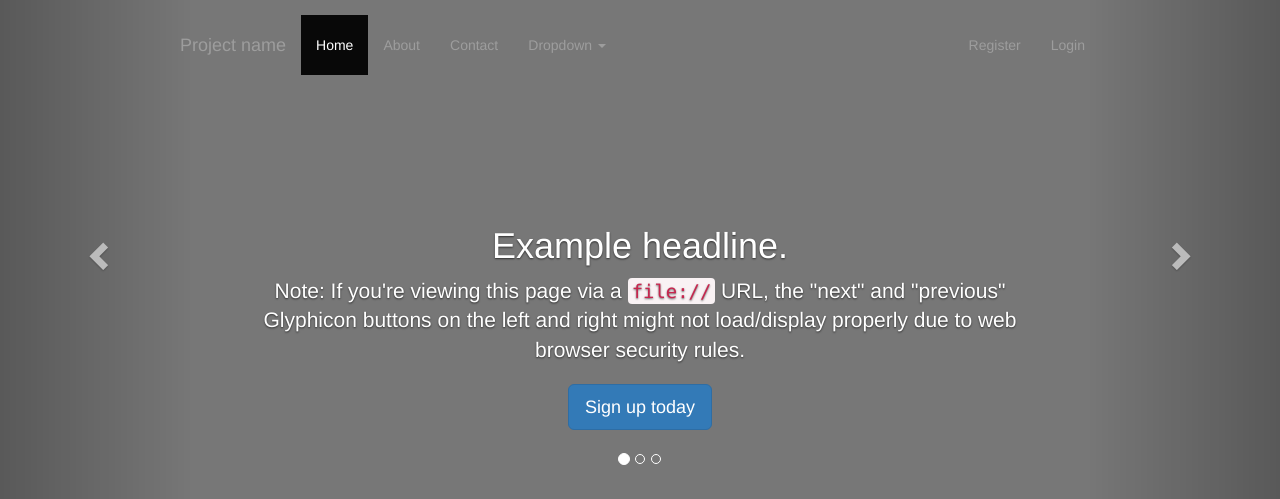
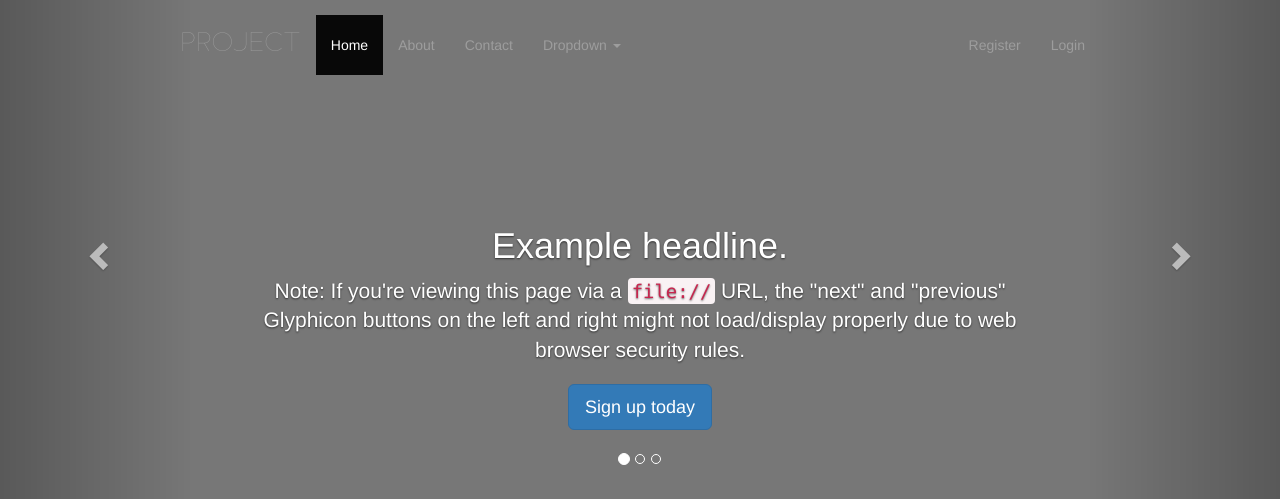
Before and after one commit to sunnry/iteamstudio, a Django app: page / in a window 1280 px wide. Shown: the top 499 px of the page. Run offline with Django 3.2, Linux system fonts and the light colour scheme; some libraries are stand-ins or nearby versions.

Commit message:
add slim-joe font-face and use it in navbar-brand

```diff
--- a/static/index/carousel.css
+++ b/static/index/carousel.css
@@ -61,6 +61,8 @@ body {
  height:60px;
  padding-top:20px;
  padding-bottom:20px;
+ font-family:slim-joe;
+ font-size:25px;
 }
 /* CUSTOMIZE THE CAROUSEL
 -------------------------------------------------- */
@@ -88,6 +90,12 @@ body {
   height: 500px;
 }
 
+@font-face {
+	font-family: 'slim-joe';
+	src:url('../assets/fonts/Slim-Joe.otf') format("opentype");
+	font-weight: normal;
+	font-style: normal;
+}
 
 /* MARKETING CONTENT
 -------------------------------------------------- */
--- a/templates/index/index.html
+++ b/templates/index/index.html
@@ -44,7 +44,7 @@
                 <span class="icon-bar"></span>
                 <span class="icon-bar"></span>
               </button>
-              <a class="navbar-brand" href="#">Project name</a>
+              <a class="navbar-brand" href="#">Project</a>
             </div>
             <div id="navbar" class="navbar-collapse collapse">
               <ul class="nav navbar-nav">
```
Also changed, not shown: static/assets/fonts/Slim-Joe.otf (added).
